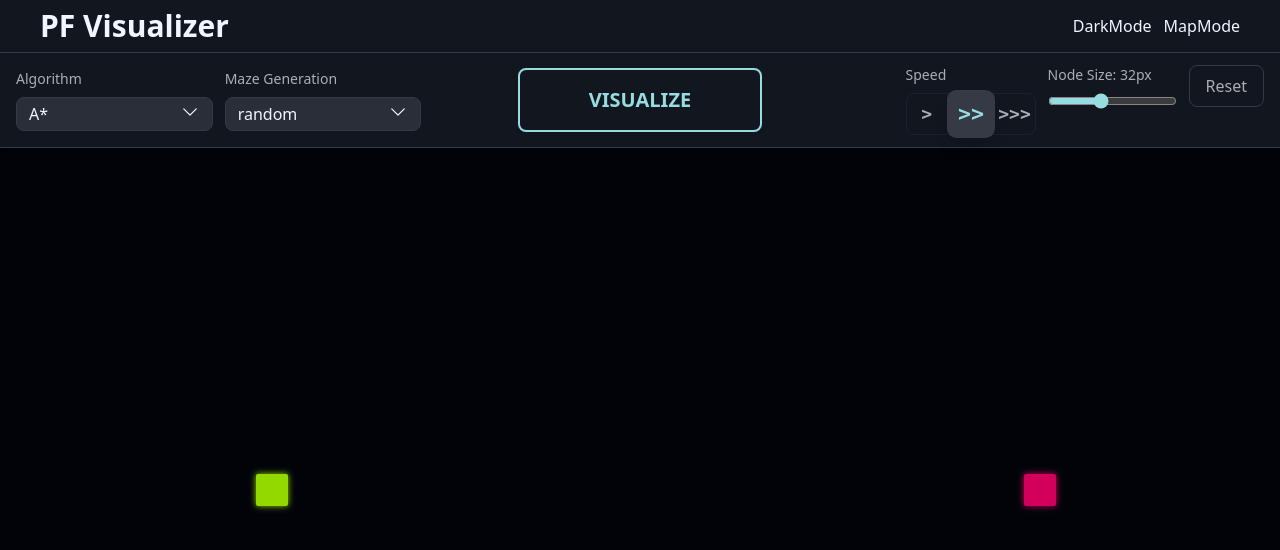
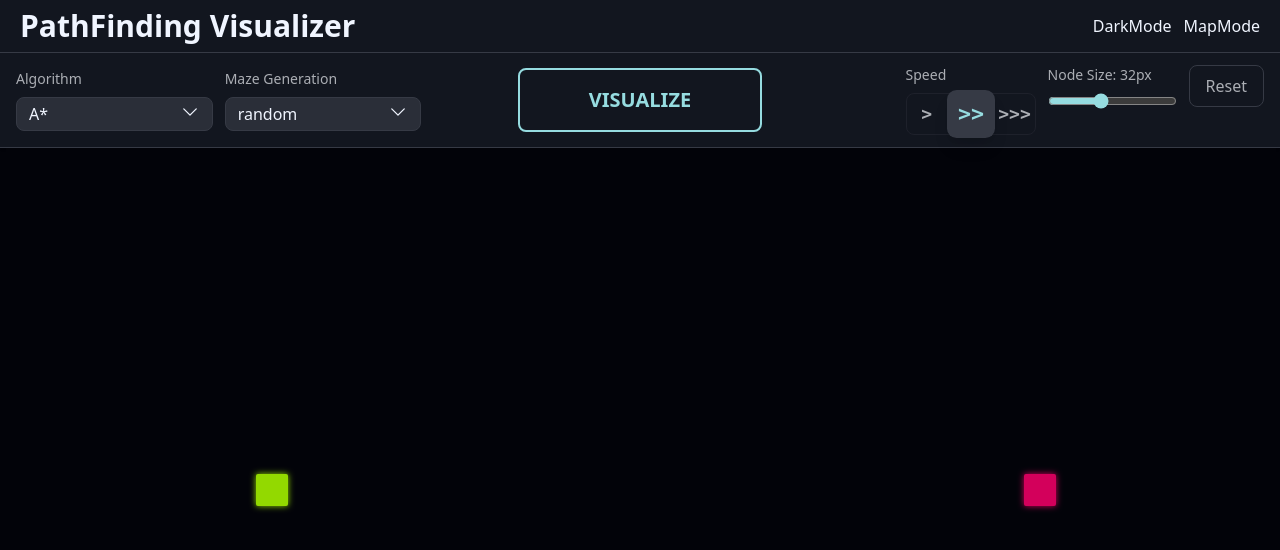
Before and after one commit to Willgxnzalez/pathfinder-visualizer, a React (Vite) app: page / in a window 1280 px wide. Shown: the top 550 px of the page. Built offline with nearby package versions, Linux system fonts and the light colour scheme.

Commit message:
Update Header component title and adjust padding for improved layout

```diff
--- a/src/components/Header.tsx
+++ b/src/components/Header.tsx
@@ -12,8 +12,8 @@ export default function Header({
 }: HeaderProps) {
     return (
         <header className='w-full flex flex-col bg-surface select-none shadow border-b border-bdr'>
-            <div className='flex justify-between items-center px-10 py-2 border-b border-bdr'>
-                <h1 className='text-3xl font-bold text-text-main'>PF Visualizer</h1>
+            <div className='flex justify-between items-center px-5 py-2 border-b border-bdr'>
+                <h1 className='text-3xl font-bold text-text-main'>PathFinding Visualizer</h1>
                 <div className='flex gap-3'>
                     <button onClick={onDarkModeToggle}>DarkMode</button>
                     <button onClick={onMapModeToggle}>MapMode</button>
```
